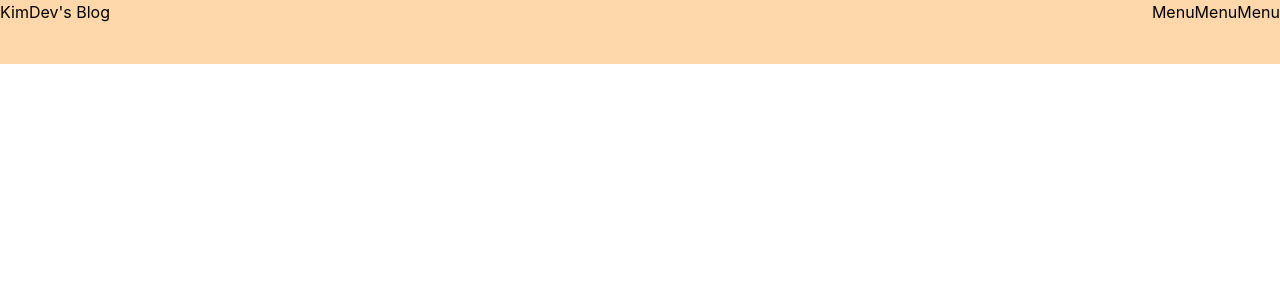
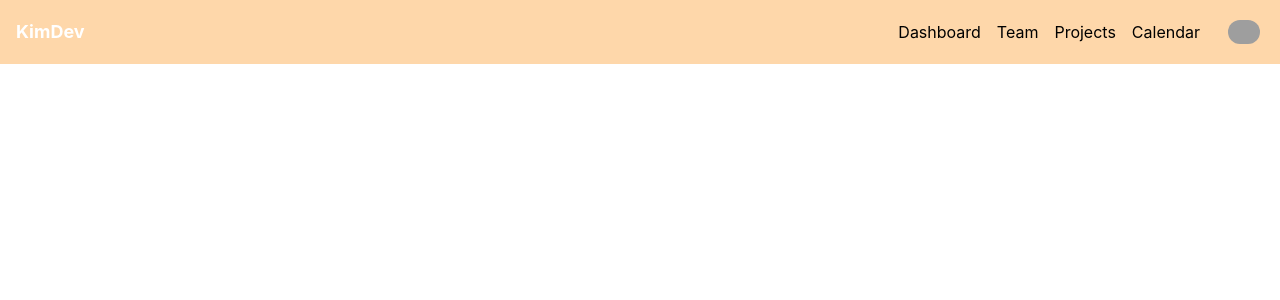
Before and after one commit to seongsoo96/blog, a Next.js app: page /components/navbar in a window 1280 px wide. Shown: the top 300 px of the page. Built offline with nearby package versions, Linux system fonts and the light colour scheme; grey boxes are pictures that could not be loaded.

Commit message:
feat: style navbar

```diff
--- a/pages/components/navbar.tsx
+++ b/pages/components/navbar.tsx
@@ -1,54 +1,123 @@
+import Link from "next/link";
+import { useState } from "react";
+
 const navigation = [
 	{ name: "Dashboard", href: "#", current: true },
 	{ name: "Team", href: "#", current: false },
 	{ name: "Projects", href: "#", current: false },
 	{ name: "Calendar", href: "#", current: false },
 ];
-
-const classNames = (...classes: string[]) => {
-	return classes.filter(Boolean).join(" ");
-};
+const profile = [
+	{ name: "menu1", href: "#" },
+	{ name: "menu2", href: "#" },
+	{ name: "menu3", href: "#" },
+];
 
 export default function Navbar() {
+	const [drop, setDrop] = useState(false);
+	const onClick = () => (drop ? setDrop(false) : setDrop(true));
 	return (
 		<>
 			<header className="fixed top-0 left-0 h-16 right-0 bg-orange-200 flex justify-between">
-				<h1>KimDev's Blog</h1>
-				<nav>
-					<span>Menu</span>
-					<span>Menu</span>
-					<span>Menu</span>
+				<div className="container px-4 mx-auto flex flex-wrap items-center justify-between">
+					<Link href="/">
+						<a className="text-lg font-bold leading-relaxed inline-block mr-4 py-2 whitespace-nowrap text-white">
+							KimDev
+						</a>
+					</Link>
+					<ul className="flex space-x-4 items-center">
+						{navigation.map((nav) => (
+							<li key={nav.name}>
+								<Link href={nav.href}>
+									<a>{nav.name}</a>
+								</Link>
+							</li>
+						))}
+						<li onClick={onClick}>
+							<button className="flex flex-row items-center w-full px-1 py-1 mt-2 text-sm font-semibold text-left bg-transparent rounded-full md:w-auto md:mt-0 md:ml-2 hover:text-gray-900 focus:text-gray-900 hover:bg-gray-200 focus:bg-gray-200 focus:outline-none focus:shadow-outline">
+								<img
+									src="https://randomuser.me/api/portraits/men/12.jpg"
+									className="w-auto h-6 rounded-full"
+									alt=""
+								/>
+							</button>
+							{drop ? (
+								<div className="absolute px-2 py-2 bg-white rounded-md shadow">
+									<ul>
+										{profile.map((p) => (
+											<li key={p.name}>
+												<Link href={p.href}>
+													<a className="block px-4 py-2 mt-2  bg-transparent rounded-lg  text-sm font-semibold md:mt-0 hover:text-gray-900 focus:text-gray-900 hover:bg-gray-200 focus:bg-gray-200 focus:outline-none focus:shadow-outline">
+														{p.name}
+													</a>
+												</Link>
+											</li>
+										))}
+									</ul>
+								</div>
+							) : null}
+						</li>
+					</ul>
+				</div>
+			</header>
+			{/* <div>
+				<nav className="relative flex flex-wrap items-center justify-between px-2 py-3 bg-teal-500 mb-3">
+					<div className="container px-4 mx-auto flex flex-wrap items-center justify-between">
+						<div className="w-full relative flex justify-between lg:w-auto lg:static lg:block lg:justify-start">
+							<a
+								className="text-sm font-bold leading-relaxed inline-block mr-4 py-2 whitespace-nowrap uppercase text-white"
+								href="#pablo"
+							>
+								teal Tailwind Starter Kit
+							</a>
+							<button
+								className="text-white cursor-pointer text-xl leading-none px-3 py-1 border border-solid border-transparent rounded bg-transparent block lg:hidden outline-none focus:outline-none"
+								type="button"
+								onClick={() => setNavbarOpen(!navbarOpen)}
+							>
+								<i className="fas fa-bars"></i>
+							</button>
+						</div>
+						<div
+							className={
+								"lg:flex flex-grow items-center" +
+								(navbarOpen ? " flex" : " hidden")
+							}
+							id="example-navbar-danger"
+						>
+							<ul className="flex flex-col lg:flex-row list-none lg:ml-auto">
+								<li className="nav-item">
+									<a
+										className="px-3 py-2 flex items-center text-xs uppercase font-bold leading-snug text-white hover:opacity-75"
+										href="#pablo"
+									>
+										<i className="fab fa-facebook-square text-lg leading-lg text-white opacity-75"></i>
+										<span className="ml-2">Share</span>
+									</a>
+								</li>
+								<li className="nav-item">
+									<a
+										className="px-3 py-2 flex items-center text-xs uppercase font-bold leading-snug text-white hover:opacity-75"
+										href="#pablo"
+									>
+										<i className="fab fa-twitter text-lg leading-lg text-white opacity-75"></i>
+										<span className="ml-2">Tweet</span>
+									</a>
+								</li>
+								<li className="nav-item">
+									<a
+										className="px-3 py-2 flex items-center text-xs uppercase font-bold leading-snug text-white hover:opacity-75"
+										href="#pablo"
+									>
+										<i className="fab fa-pinterest text-lg leading-lg text-white opacity-75"></i>
+										<span className="ml-2">Pin</span>
+									</a>
+								</li>
+							</ul>
+						</div>
+					</div>
 				</nav>
-			</header>
+			</div> */}
 		</>
-		// <>
-		// 	<div className="max-w-7xl mx-auto px-2 sm:px-6 lg:px-8">
-		// 		<div className="relative flex items-center justify-between h-16">
-		// 			<div className="flex-1 flex items-center justify-center sm:items-stretch sm:justify-start">
-		// 				<div className="hidden sm:block sm:ml-6">
-		// 					<div className="flex space-x-4">
-		// 						{navigation.map((item) => (
-		// 							<a
-		// 								key={item.name}
-		// 								href={item.href}
-		// 								className={classNames(
-		// 									item.current
-		// 										? "bg-gray-900 text-white"
-		// 										: "text-gray-900 hover:bg-gray-700 hover:text-white",
-		// 									"px-3 py-2 rounded-md text-sm font-medium"
-		// 								)}
-		// 								aria-current={
-		// 									item.current ? "page" : undefined
-		// 								}
-		// 							>
-		// 								{item.name}
-		// 							</a>
-		// 						))}
-		// 					</div>
-		// 				</div>
-		// 			</div>
-		// 		</div>
-		// 	</div>
-		// </>
 	);
 }
```
